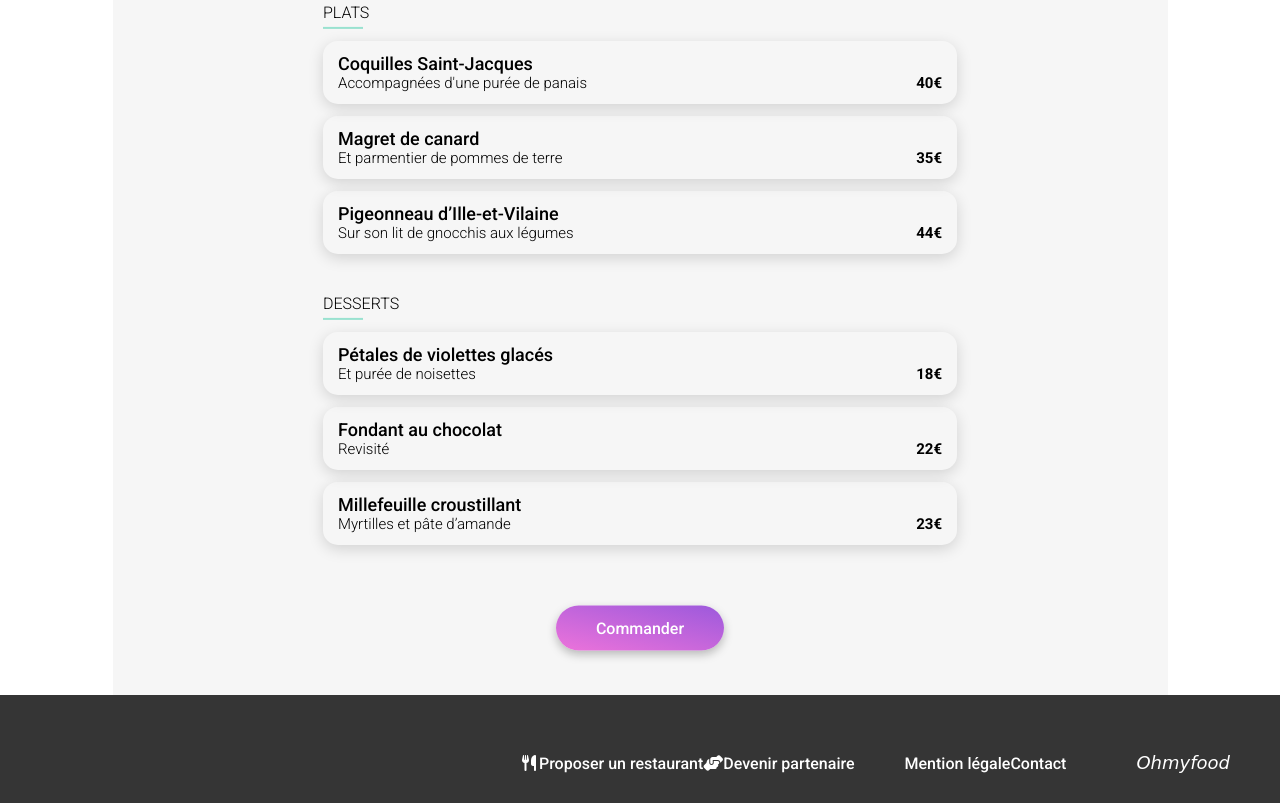
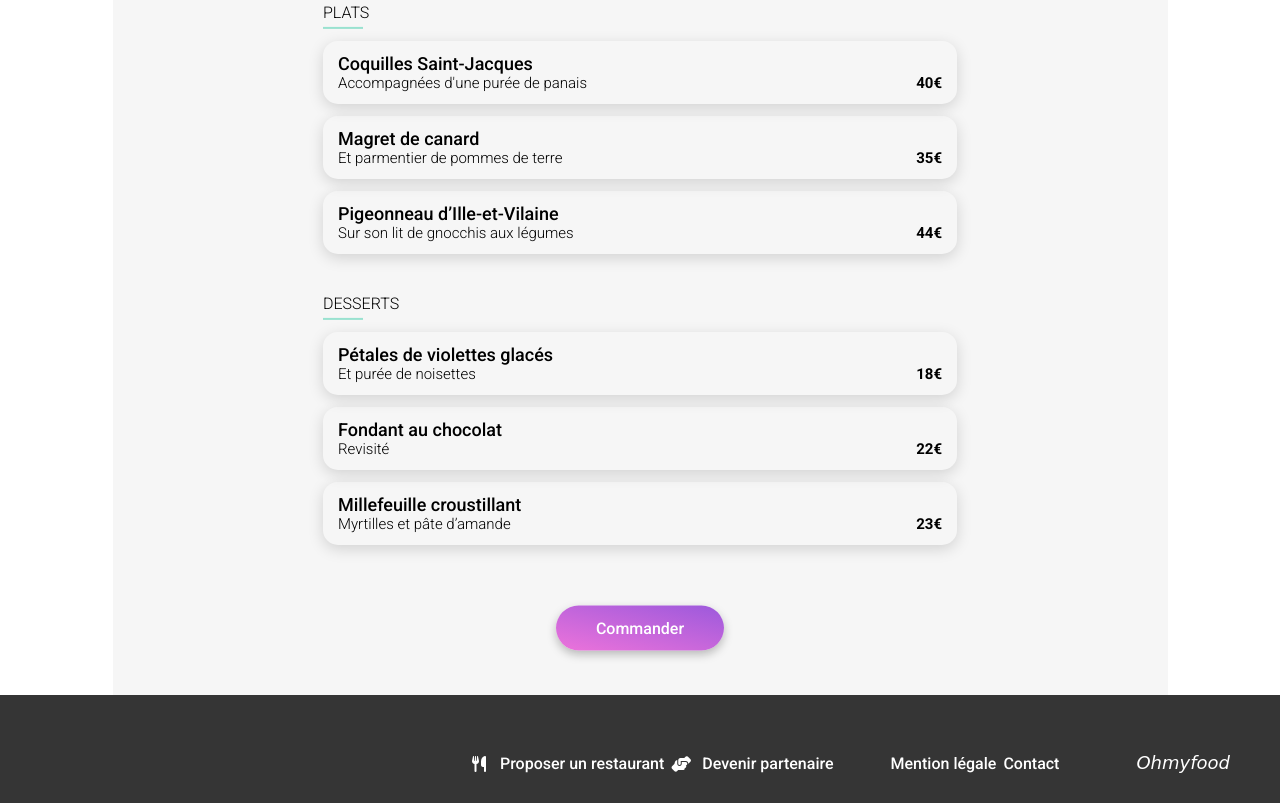
Before and after one commit to LUCIENMathieu03/Ohmyfood, a plain HTML site: page restaurants/aLaFrancaise.html in a window 1280 px wide. Shown: the part 691-1494 px from the top of the page. Drawn offline with Linux system fonts and the light colour scheme; a web font is replaced by a local one.

Commit message:
fix - fixing the footer display in the restaurant pages

```diff
--- a/restaurants/aLaFrancaise.html
+++ b/restaurants/aLaFrancaise.html
@@ -202,24 +202,27 @@
       <footer class="footer">
         <h3 class="footer__title">Ohmyfood</h3>
         <nav>
-          <ul class="footer__links">
+          <div class="footer__links">
             <div class="footer__links--grp">
-              <li>
+              <div class="footer__links__link" >
                 <a href="#0">
                   <i class="fas fa-fw fa-utensils"> </i>Proposer un
-                  restaurant</a
-                >
-              </li>
-              <li>
+                  restaurant</a>
+              </div>
+              <div class="footer__links__link" >
                 <a href="#0">
                   <i class="fa-solid fa-fw fa-handshake-angle"> </i>Devenir
                   partenaire</a
                 >
-              </li>
+              </div>
             </div>
-            <li><a href="#0"> Mention légale</a></li>
-            <li><a href="mailto: contact@ohmyfood.com"> Contact </a></li>
-          </ul>
+            <div class="footer__links__link">
+              <a href="#0"> Mention légale</a>
+            </div>
+            <div class="footer__links__link">
+              <a href="mailto:contact@ohmyfood.com"> Contact</a>
+            </div>
+          </div>
         </nav>
       </footer>
     </div>
```
Also changed, not shown: restaurants/laNoteEnchantee.html (+13 -10 lines), restaurants/laPaletteDuGout.html (+13 -10 lines), restaurants/leDeliceDeSens.html (+13 -10 lines).
